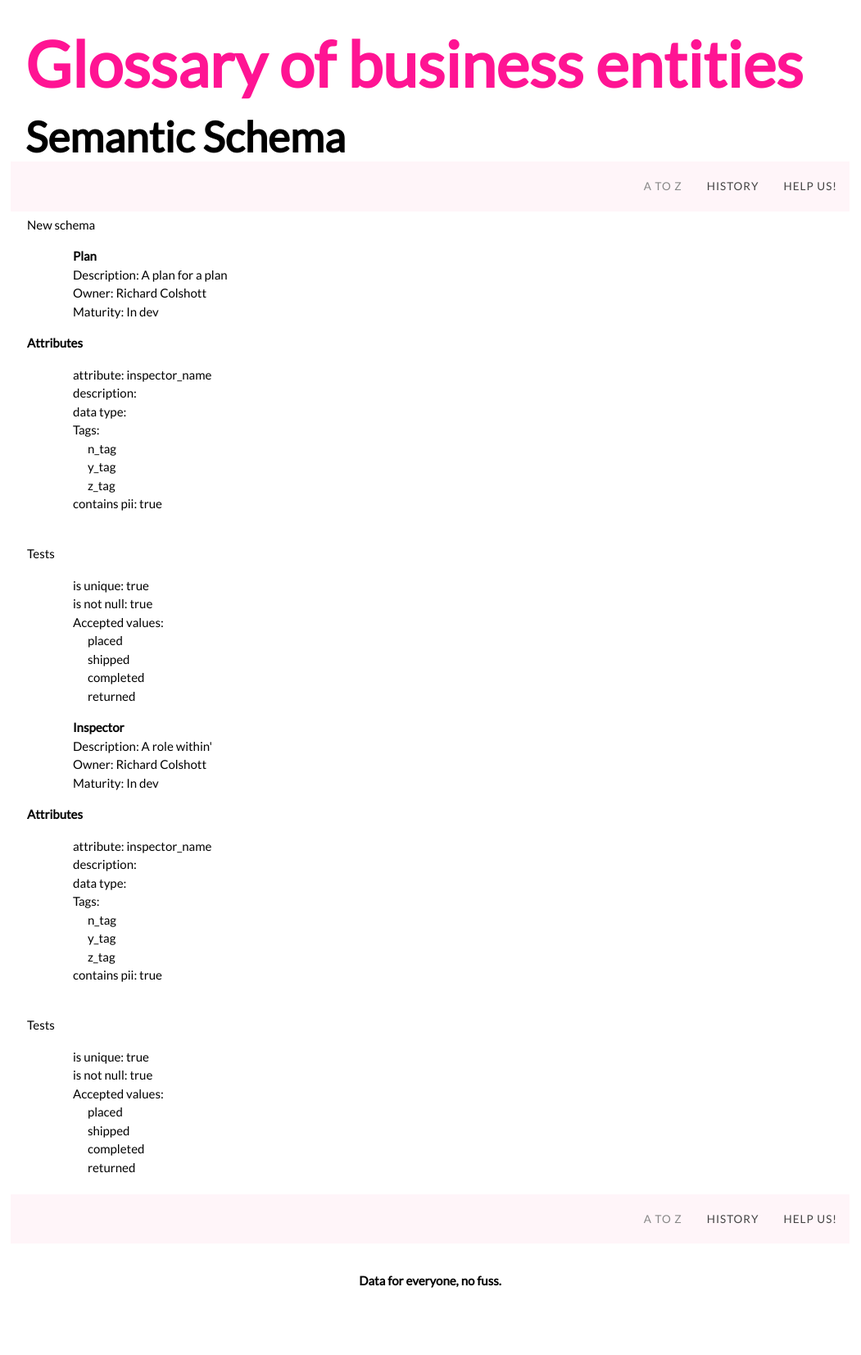
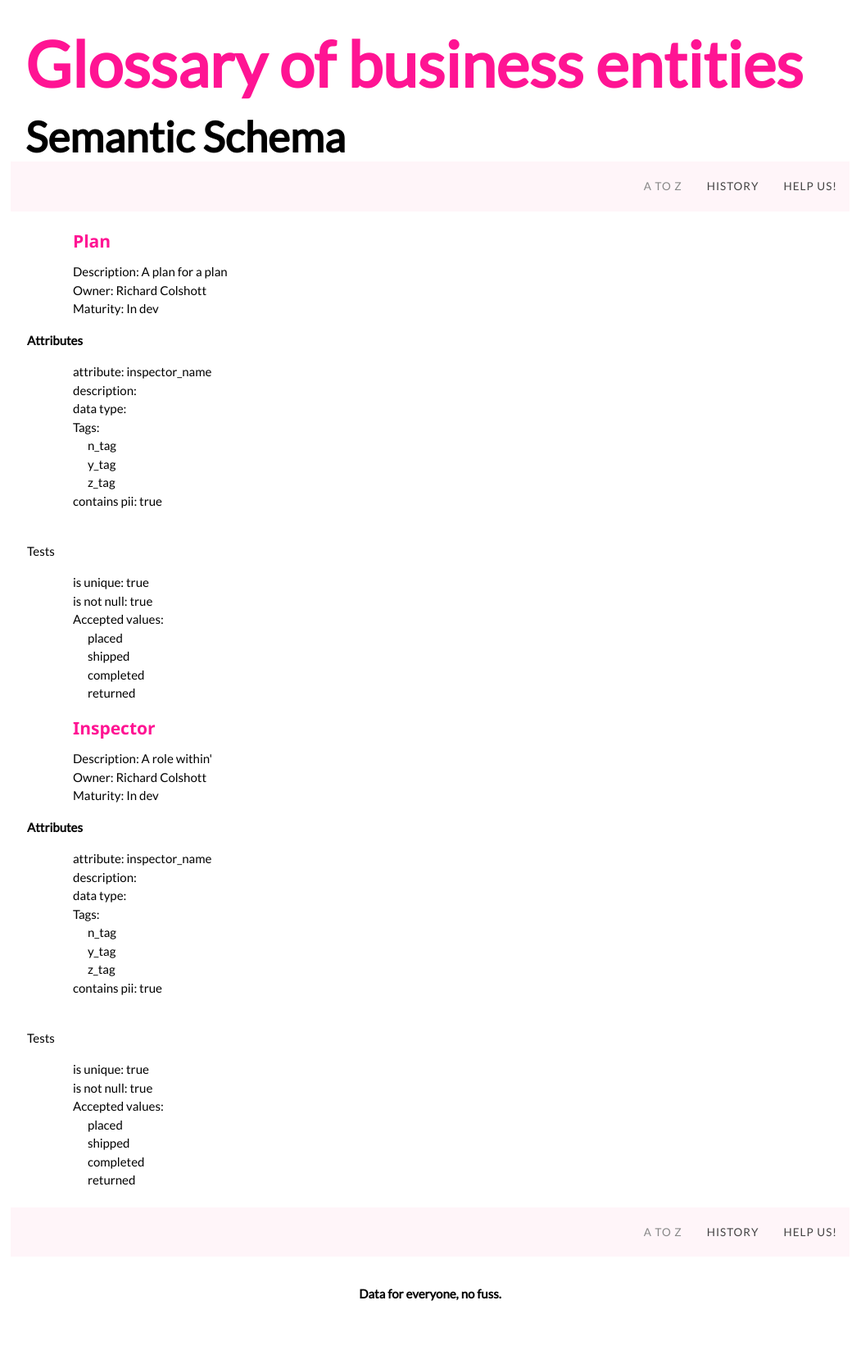
Before and after one commit to KCWADSWORTH/semantic_schema_wiki, a Jekyll site: the page built from index.html, in a window 1280 px wide. Shown: the whole page at 82% size, without its empty margins (115-1166 px from the left). Built offline with Jekyll 4.4.1, drawn with Linux system fonts in a browser that asks for light colours.

Commit message:
Update index.html

```diff
--- a/index.html
+++ b/index.html
@@ -6,6 +6,40 @@
 
 ---
 
-New schema
+{% for item in site.data.glossary.entities %}
+<ul>
+ <h3>{{item.entity_name}}</h3>
+<li>Description: {{item.entity_description}}</li>
+<li>Owner: {{item.entity_owner}}</li>
+<li>Maturity: {{item.entity_maturity}}</li>
+</ul>
+<strong>Attributes</strong>
+<ul>
+{% for entry in item.attributes %}
+<li>attribute: {{entry.attribute_name}}</li>
+<li>description: {{entry.attribute_description}}</li>
+<li>data type: {{entry.attribute_data_type}}</li>
 
-{% include include_schema.html tag="all" %}
+<li>Tags:
+</br>
+{% for value in entry.attribute_tags %}
+  &emsp; {{ value }} </br>
+{% endfor %}
+
+
+<li>contains pii: {{entry.attribute_contains_pii}}</li>
+</ul>
+<br>Tests<br>
+<ul>
+<li>is unique: {{entry.attribute_tests.is_unique}}</li>
+<li>is not null: {{entry.attribute_tests.is_not_null}}</li>
+
+<li>Accepted values:
+</br>
+{% for value in entry.attribute_tests.accepted_values %}
+  &emsp; {{ value }} </br>
+{% endfor %}
+
+{% endfor %}
+</ul>
+{% endfor %}
```
